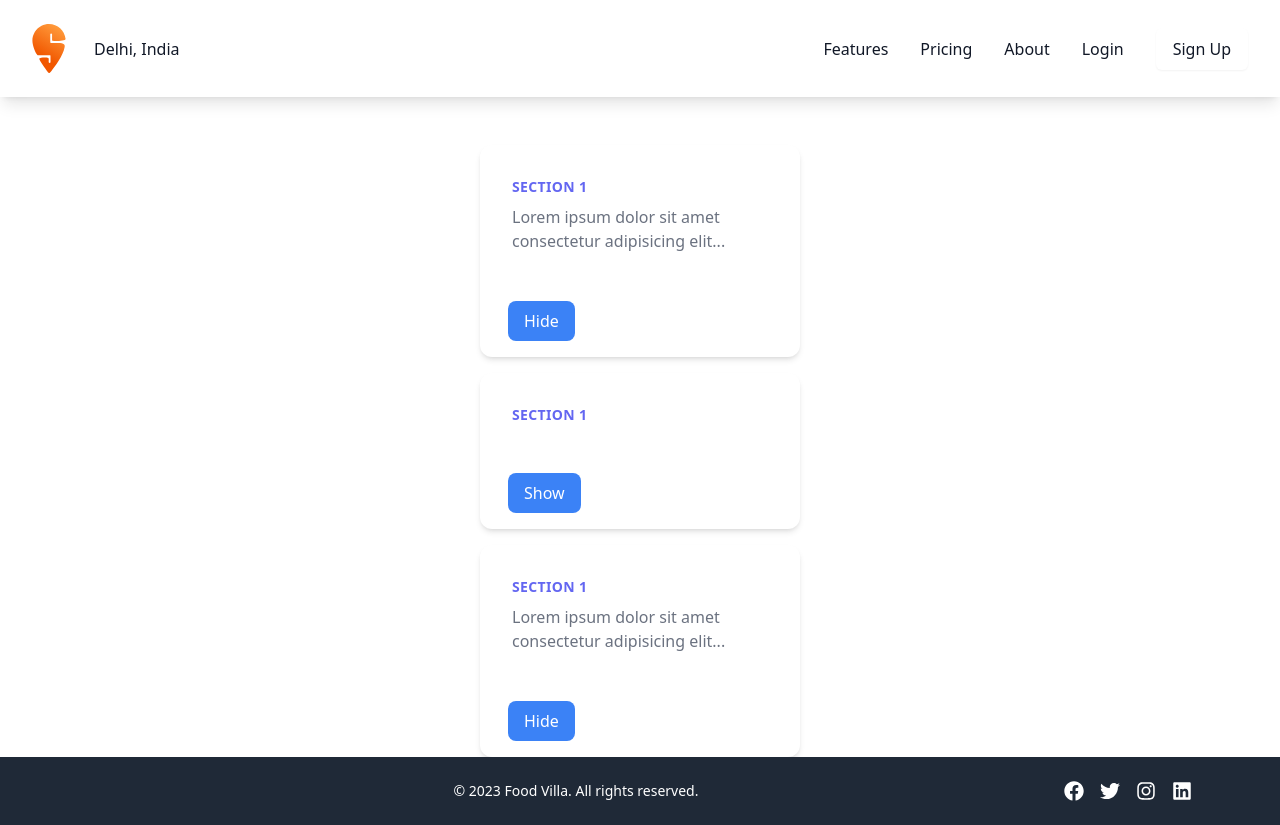
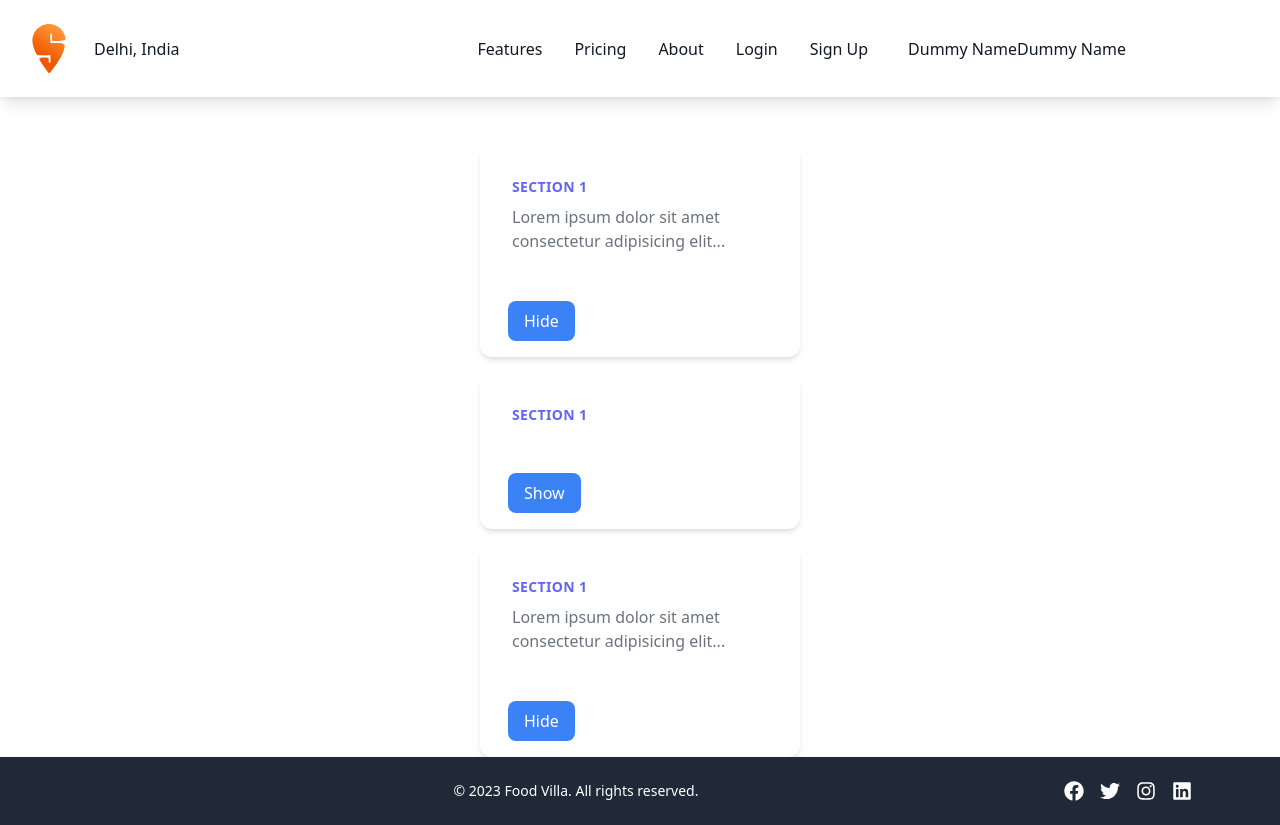
Before and after one commit to rohitsharma02p/FoodVillaReactApp, a React (Vite) app: page /pricing in a window 1280 px wide. Built offline with nearby package versions, Linux system fonts and the light colour scheme.

Commit message:
context api

```diff
--- a/src/App.js
+++ b/src/App.js
@@ -1,4 +1,4 @@
-import React, { lazy, Suspense } from "react";
+import React, { lazy, Suspense, useState } from "react";
 import ReactDOM from "react-dom/client";
 import { createBrowserRouter, RouterProvider } from "react-router-dom";
 import { ToastContainer } from "react-toastify";
@@ -12,11 +12,22 @@ import About from "./components/About";
 import { Outlet } from "react-router-dom";
 import RestaurantMenu from "./components/RestaurantMenu";
 import Shimmer from "./components/Shimmer";
+import UserContext from "./utils/UserContext";
 
 const Pricing = lazy(() => import("./components/Pricing"));
 
 const AppLayout = () => {
+  const [user, setUser] = useState({
+    name: "Dummy Name",
+    email: "dummyname@radiansys.com",
+  });
   return (
+    <UserContext.Provider
+      value={{
+        user: user,
+        setUser,
+      }}
+    >
       <div className="flex flex-col min-h-screen">
         <Header />
         <div className="flex-grow">
@@ -29,6 +40,7 @@ const AppLayout = () => {
           hideProgressBar={false}
         />
       </div>
+    </UserContext.Provider>
   );
 };
 const appRouter = createBrowserRouter([
@@ -54,10 +66,14 @@ const appRouter = createBrowserRouter([
         path: "/restaurant/:restaurantId",
         element: <RestaurantMenu />,
       },
+      {
+        path: "/parent",
+        element: <Parent />,
+      },
     ],
   },
   {
-    path: "/parent",
+    path: "/rohit",
     element: <Parent />,
   },
 ]);
--- a/src/components/Body.js
+++ b/src/components/Body.js
@@ -7,11 +7,12 @@ import OfflinePopup from "./OfflinePopup";
 import useRestaurantFilter from "./hooks/useRestaurantFilter";
 
 const Body = () => {
+  const isOnline = useOnline();
+
   const { topicalBannerRestaurants, restaurantGridListingRestaurants } =
     useRestaurant();
   const { search, filteredRestaurants, handleFilterChange } =
     useRestaurantFilter(restaurantGridListingRestaurants);
-  const isOnline = useOnline();
 
   const renderContent = () => {
     if (
--- a/src/components/ChildComponent.js
+++ b/src/components/ChildComponent.js
@@ -10,7 +10,7 @@ class Child extends Component {
   }
   render() {
     console.log(this.props.name + " render()");
-    return <div>Child render</div>;
+    return <div>{this.props.name}</div>;
   }
 }
 
--- a/src/components/Header.js
+++ b/src/components/Header.js
@@ -1,51 +1,28 @@
-import React from "react";
+import React, { useContext } from "react";
 import { Link } from "react-router-dom";
 import SVGIcon from "../assets/company.js";
+import UserContext from "../utils/UserContext.js";
 
 function Header() {
+  const { user } = useContext(UserContext);
   return (
     <header className="bg-white text-gray-900 shadow-lg">
       <nav className="max-w-7xl mx-auto px-4 sm:px-6 lg:px-8">
         <div className="flex justify-between items-center py-6 md:space-x-10">
-          <div className="flex justify-start lg:w-0 lg:flex-1">
-            <Link to="/">
-              <div className="flex items-center space-x-7">
-                <SVGIcon />
-                <span className="text-base font-medium">Delhi, India</span>
-              </div>
-            </Link>
-          </div>
-          <div className="flex items-center justify-end space-x-8 md:flex-1 lg:w-0">
-            <Link
-              to="/features"
-              className="text-base font-medium hover:text-gray-700"
-            >
-              Features
-            </Link>
-            <Link
-              to="/pricing"
-              className="text-base font-medium hover:text-gray-700"
-            >
-              Pricing
-            </Link>
-            <Link
-              to="/about"
-              className="text-base font-medium hover:text-gray-700"
-            >
-              About
-            </Link>
-            <Link
-              to="/login"
-              className="whitespace-nowrap text-base font-medium hover:text-gray-700"
-            >
-              Login
-            </Link>
-            <Link
-              to="/signup"
-              className="ml-8 whitespace-nowrap inline-flex items-center justify-center px-4 py-2 border border-transparent rounded-md shadow-sm text-base font-medium text-gray-900 bg-white hover:bg-gray-100"
-            >
-              Sign Up
-            </Link>
+          <Logo />
+          <NavigationLinks />
+          <div>
+            <span>{user.name}</span>
+            <input
+              type="text"
+              value={user.name}
+              // onChange={(e) => {
+              //   setUser({
+              //     ...user,
+              //     name: e.target.value,
+              //   });
+              // }}
+            />
           </div>
         </div>
       </nav>
@@ -53,4 +30,39 @@ function Header() {
   );
 }
 
+const Logo = () => (
+  <div className="flex justify-start lg:w-0 lg:flex-1">
+    <Link to="/">
+      <div className="flex items-center space-x-7">
+        <SVGIcon />
+        <span className="text-base font-medium">Delhi, India</span>
+      </div>
+    </Link>
+  </div>
+);
+
+const NavigationLinks = () => {
+  const links = [
+    { route: "parent", text: "Features" },
+    { route: "pricing", text: "Pricing" },
+    { route: "about", text: "About" },
+    { route: "login", text: "Login" },
+    { route: "signup", text: "Sign Up" },
+  ];
+
+  return (
+    <div className="flex items-center justify-end space-x-8 md:flex-1 lg:w-0">
+      {links.map((link) => (
+        <LinkComponent key={link.route} route={link.route} text={link.text} />
+      ))}
+    </div>
+  );
+};
+
+const LinkComponent = ({ route, text }) => (
+  <Link to={`/${route}`} className="text-base font-medium hover:text-gray-700">
+    {text}
+  </Link>
+);
+
 export default Header;
--- a/src/components/ParentComponent.js
+++ b/src/components/ParentComponent.js
@@ -1,5 +1,6 @@
 import { Component } from "react";
 import Child from "./ChildComponent";
+import UserContext from "../utils/UserContext";
 
 class Parent extends Component {
   constructor(props) {
@@ -14,8 +15,18 @@ class Parent extends Component {
     return (
       <div>
         <div>Parent Component</div>
-        <Child name = {"child 1"} />
-        <Child name = {"child 2"} />
+        <UserContext.Consumer>
+          {({ user }) => {
+            return (
+              <div>
+                <span className="mr-4">{user.name}</span>
+                <span>{user.email}</span>
+              </div>
+            );
+          }}
+        </UserContext.Consumer>
+        <Child name={"child 1"} />
+        <Child name={"child 2"} />
       </div>
     );
   }
--- a/src/components/Pricing.js
+++ b/src/components/Pricing.js
@@ -1,6 +1,6 @@
 import { useState } from "react";
 
-const Section = ({ title, description, isVisible }) => {
+const Section = ({ title, description, isVisible, setIsVisible }) => {
   return (
     <div
       className="w-full md:w-1/2 lg:w-1/3 xl:w-1/4 bg-white rounded-xl shadow-md overflow-hidden"
@@ -16,7 +16,7 @@ const Section = ({ title, description, isVisible }) => {
         <button
           className="px-4 py-2 bg-blue-500 text-white rounded-lg hover:bg-blue-600"
           onClick={() => {
-            setIsVisible(!isVisible);
+            setIsVisible();
           }}
         >
           {isVisible ? "Hide" : "Show"}
@@ -37,16 +37,37 @@ const Pricing = () => {
     <div className="flex flex-col items-center mt-12 space-y-4">
       <Section
         isVisible={sectionConfig.sec1}
+        setIsVisible={() => {
+          setSectionConfig({
+            sec1: true,
+            sec2: false,
+            sec3: false,
+          });
+        }}
         title="Section 1"
         description="Lorem ipsum dolor sit amet consectetur adipisicing elit..."
       />
       <Section
         isVisible={sectionConfig.sec2}
+        setIsVisible={() => {
+          setSectionConfig({
+            sec1: false,
+            sec2: true,
+            sec3: false,
+          });
+        }}
         title="Section 1"
         description="Lorem ipsum dolor sit amet consectetur adipisicing elit..."
       />
       <Section
         isVisible={sectionConfig.sec3}
+        setIsVisible={() => {
+          setSectionConfig({
+            sec1: false,
+            sec2: false,
+            sec3: true,
+          });
+        }}
         title="Section 1"
         description="Lorem ipsum dolor sit amet consectetur adipisicing elit..."
       />
--- a/src/components/hooks/useRestaurant.js
+++ b/src/components/hooks/useRestaurant.js
@@ -17,7 +17,11 @@ function useRestaurant() {
   ] = useState([]);
 
   useEffect(() => {
-    fetchRestaurant();
+    if (navigator.onLine) {
+      fetchRestaurant();
+    } else {
+      console.log("User is offline. Cannot fetch restaurant data.");
+    }
   }, []);
 
   const fetchRestaurant = async () => {
--- /dev/null
+++ b/src/utils/UserContext.js
@@ -0,0 +1,11 @@
+import { createContext } from "react";
+
+const UserContext = createContext({
+  user: {
+    name: "Rohit",
+    email: "rohit@radiansys.com",
+  },
+});
+
+UserContext.displayName = "UserContext";
+export default UserContext;
```
Lines whose indentation alone changed are shown as unchanged.
